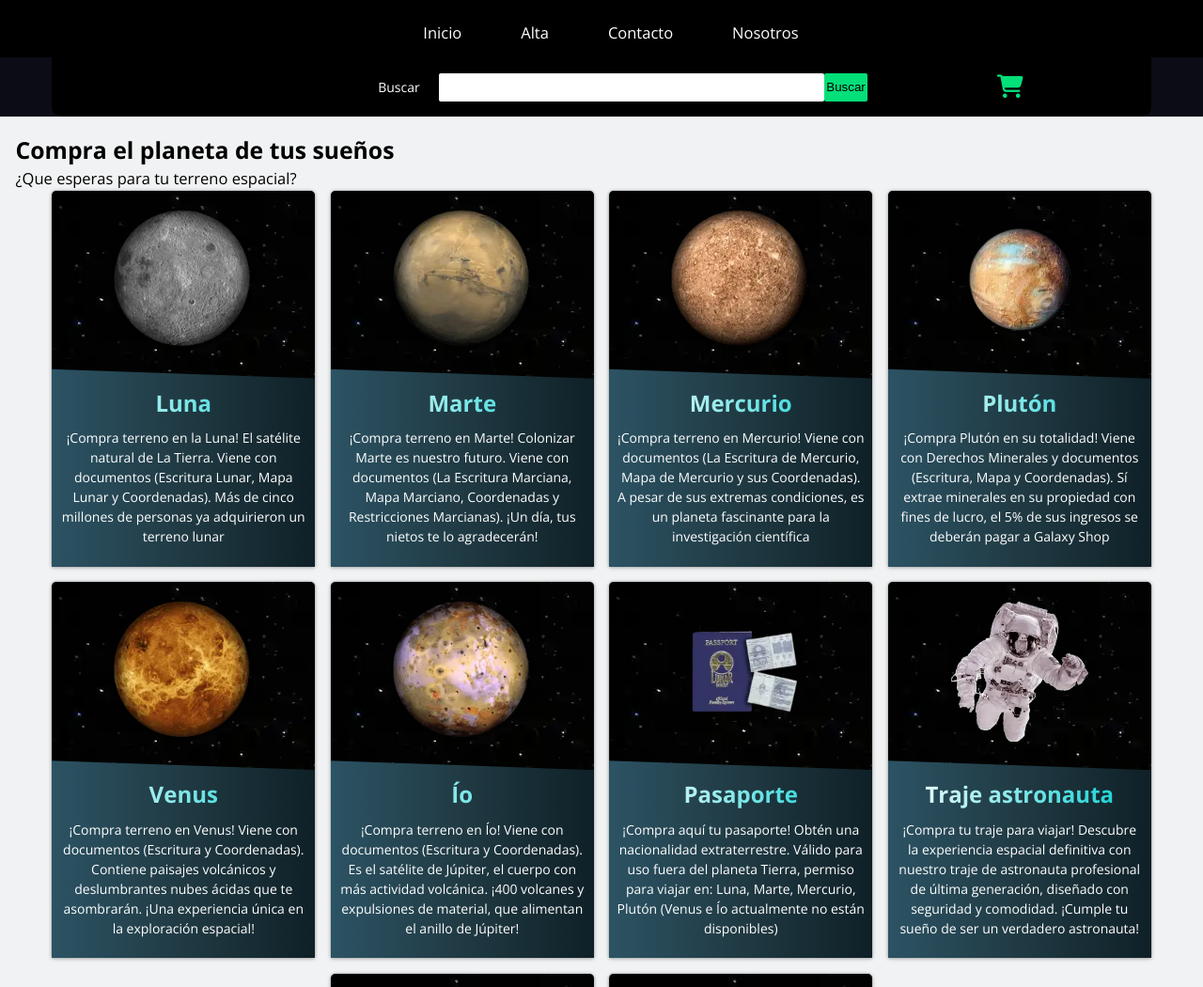
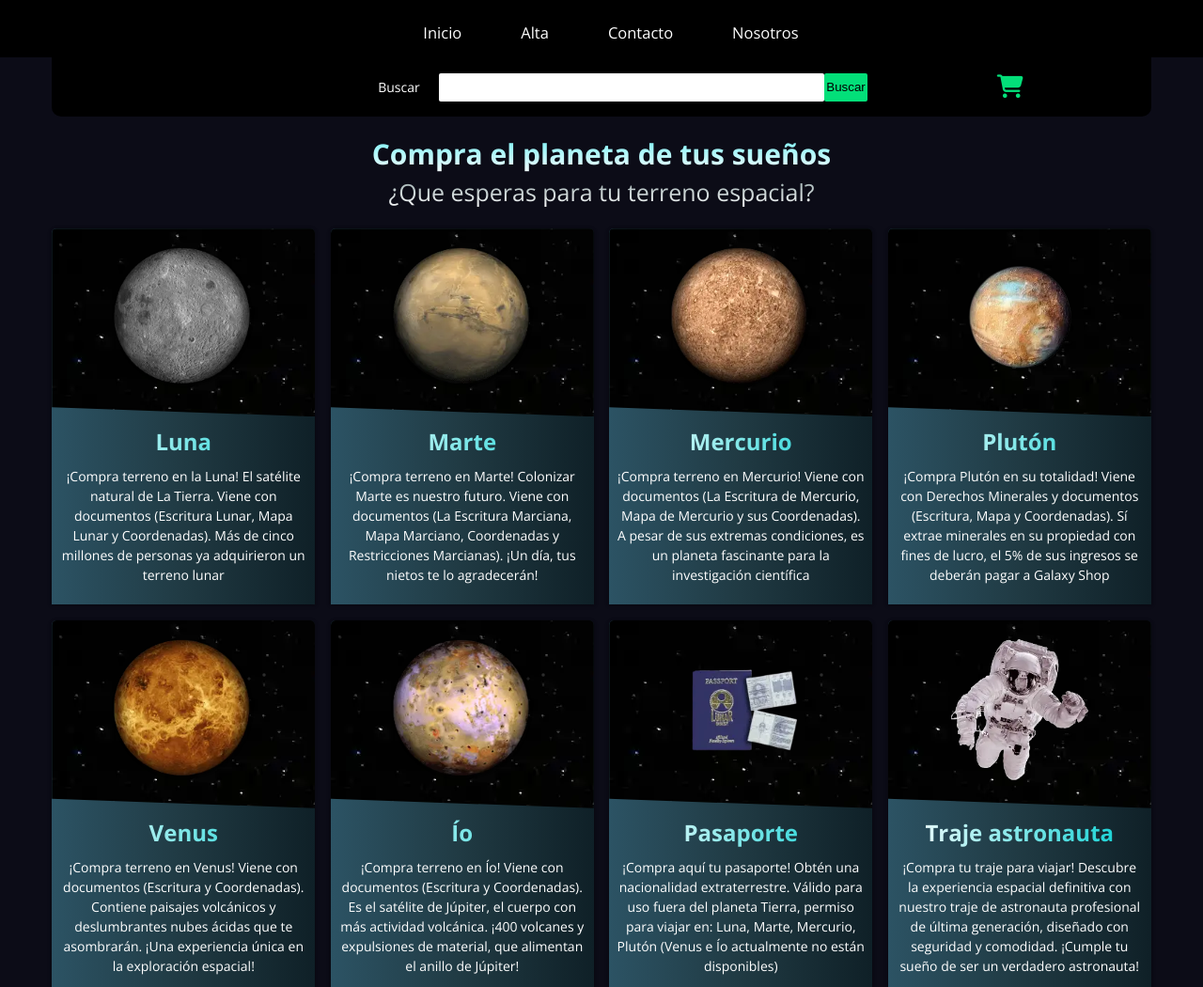
Before and after one commit to ByDiamondGod/Proyecto-Integrador-Etapa-1__Bootcamp-EducacionIT-63704, a website built with Vite: page bc_63704-integrador_etapa1-Eduardo-Danderfer/index.html in a window 1280 px wide. Shown: the top 1050 px of the page at 94% size. Built offline with nearby package versions, Linux system fonts and the light colour scheme; files whose address does not match are found by name.

Commit message:
feat(index) inicio completed E1

```diff
--- a/bc_63704-integrador_etapa1-Eduardo-Danderfer/sass/pages/_index.scss
+++ b/bc_63704-integrador_etapa1-Eduardo-Danderfer/sass/pages/_index.scss
@@ -1,11 +1,10 @@
-.section-cards {
-    background-color: #f1f2f3;
-    padding: 1em;
-}
+@use "../abstracts/mixins" as mixins;
+
+@include mixins.top-information;
 
 .cards-container {
-    display: flex;
-    flex-wrap: wrap;
-    gap: 1em;
-    justify-content: center;
+  display: flex;
+  flex-wrap: wrap;
+  gap: 1em;
+  justify-content: center;
 }
```
Also changed, not shown: bc_63704-integrador_etapa1-Eduardo-Danderfer/index.html (+1 -1 lines).
